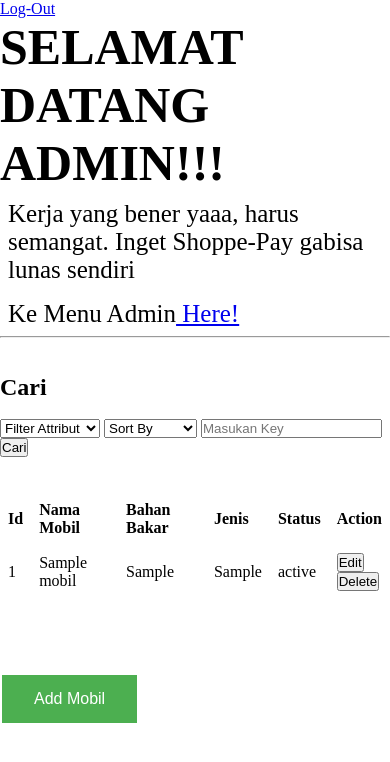
After one commit to roycesteven/PROYEK-WEB, a PHP site: page /admin-mobil.php in a window 390 px wide. The commit adds this page. Shown: the top 762 px of the page. Run offline with PHP 8.4, Linux system fonts and the light colour scheme; tables that the repository leaves empty hold one stand-in row (values such as "Sample post").

Commit message:
Kevin WIP Admin User - Admin - Mobil - Tambah Mobil
Tambah file : admin-mobil.php , tambah-mobil.php

Tambah coding di : kumpulan.php , register.css , register.php (untuk Email dan Kota)

Kurang Desain dashboard admin-user dan admin-mobil

Untuk admin-masteruser ikut di admin.php

```diff
--- /dev/null
+++ b/admin-mobil.php
@@ -0,0 +1,180 @@
+<?php
+    require_once("connection.php");
+    $stmt = $pdo-> prepare("SELECT * FROM MOBIL");
+        $stmt -> execute();
+        $users = $stmt->fetchAll(PDO::FETCH_ASSOC);
+
+
+    if(isset($_SESSION["message"])){
+        echo "<script>alert('$_SESSION[message]')</script>";
+        unset($_SESSION["message"]);
+    }
+?>
+
+<!DOCTYPE html>
+<html lang="en">
+<head>
+    <meta charset="UTF-8">
+    <meta http-equiv="X-UA-Compatible" content="IE=edge">
+    <meta name="viewport" content="width=device-width, initial-scale=1.0">
+    <link rel="stylesheet" href="admin.css">
+    <title>Document</title>
+    <style>
+        th, td {
+            text-align: left;
+            padding: 8px;
+        }
+        tr:nth-child(even) {background-color: #f2f2f2;}
+    </style>
+</head>
+<body>
+    <div class="container2">
+        <a id= "login" href="user.php?action=logout">Log-Out</a>
+            <div id="why">
+                <h1 style="font-size: 50px;">SELAMAT DATANG ADMIN!!!</h1>
+                <p style="font-size: 25px; padding: 8px;">Kerja yang bener yaaa, harus semangat. Inget Shoppe-Pay gabisa lunas sendiri</p>
+                <p style="font-size: 25px; padding: 8px;"> Ke Menu Admin<a href="admin.php"> Here! </a> </p>
+            </div>
+            <hr> <br><br>
+            <div class="tabus">
+            <form action="#" method = "POST">
+                <h2>Cari</h2> <br>
+                <select name="s_attr" id="s_attr">
+                    <option value="">Filter Attribut</option>
+                    <option value="id">Id</option>
+                    <option value="nama_mobil">Nama Mobil</option>
+                    <option value="bahan_bakar">Bahan Bakar</option>
+                    <option value="jenis">Jenis</option>
+                    <option value="status">Status</option>
+                </select>
+                <select name="s_sort" id="s_sort">
+                    <option value="">Sort By</option>
+                    <option value="ascending">Ascending</option>
+                    <option value="descending">Descending</option>
+                </select>
+                <input type="text" name="s_key" id="s_key" placeholder = "Masukan Key">
+                <button id="search" name="search">Cari</button>
+            </form>
+
+            <br><br>
+            <table id="tabel" style="border-collapse: collapse;width: 100%;" method = "POST">
+
+                <thead>
+                    <th>Id</th>
+                    <th>Nama Mobil</th>
+                    <th>Bahan Bakar</th>
+                    <th>Jenis</th>
+                    <th>Status</th>
+                    <th>Action</th>
+                </thead>
+
+                <tbody>
+                <?php
+
+                    if(isset($_POST['search'])){
+                        $pencarian="%".$_POST['s_key']."%";
+                        $attr = $_POST['s_attr'];
+                        $sort = $_POST['s_sort'];
+                        try{
+                            if($sort == "ascending"){
+                                if($attr == "nama_mobil"){
+                                    $stmt=$pdo->prepare("select * from MOBIL where nama_mobil like :nama ORDER BY nama_mobil ASC");
+                                }else if($attr == "id"){
+                                    $stmt=$pdo->prepare("select * from MOBIL where id like :nama ORDER BY id ASC");
+                                }else if($attr == "bahan_bakar"){
+                                    $stmt=$pdo->prepare("select * from MOBIL where bahan_bakar like :nama ORDER BY bahan_bakar ASC");
+                                }else if($attr == "jenis"){
+                                    $stmt=$pdo->prepare("select * from MOBIL where jenis like :nama ORDER BY jenis ASC");
+                                }else if($attr == "status"){
+                                    $stmt=$pdo->prepare("select * from MOBIL where status like :nama ORDER BY status ASC");
+                                }
+                            }else if($sort == "descending"){
+                                if($attr == "nama_mobil"){
+                                    $stmt=$pdo->prepare("select * from MOBIL where nama_mobil like :nama ORDER BY nama_mobil DESC");
+                                }else if($attr == "id"){
+                                    $stmt=$pdo->prepare("select * from MOBIL where id like :nama ORDER BY id DESC");
+                                }else if($attr == "bahan_bakar"){
+                                    $stmt=$pdo->prepare("select * from MOBIL where bahan_bakar like :nama ORDER BY bahan_bakar DESC");
+                                }else if($attr == "jenis"){
+                                    $stmt=$pdo->prepare("select * from MOBIL where jenis like :nama ORDER BY jenis DESC");
+                                }else if($attr == "status"){
+                                    $stmt=$pdo->prepare("select * from MOBIL where status like :nama ORDER BY status DESC");
+                                }
+                            }else{
+                                if($attr == "nama_mobil"){
+                                    $stmt=$pdo->prepare("select * from MOBIL where nama_mobil like :nama");
+                                }else if($attr == "id"){
+                                    $stmt=$pdo->prepare("select * from MOBIL where id like :nama");
+                                }else if($attr == "bahan_bakar"){
+                                    $stmt=$pdo->prepare("select * from MOBIL where bahan_bakar like :nama");
+                                }else if($attr == "jenis"){
+                                    $stmt=$pdo->prepare("select * from MOBIL where jenis like :nama");
+                                }else if($attr == "status"){
+                                    $stmt=$pdo->prepare("select * from MOBIL where status like :nama");
+                                }
+                            }
+                            $stmt->BindParam(":nama",$pencarian);
+                            $stmt->execute();
+                            if($stmt->rowCount()<1){
+                                echo "<i> Tidak ada hasil untuk pencarian kata </i>";
+                            }else{
+
+                                while($t=$stmt->fetch()){
+                                ?>
+                                <tr>
+                                        <td><?= $t['id']?></td>
+                                        <td><?= $t['nama_mobil']?></td>
+                                        <td><?= $t['bahan_bakar']?></td>
+                                        <td><?= $t['jenis']?></td>
+                                        <td><?= $t['status']?></td>
+                                        <td>
+                                            <a href="editMobil.php?id=<?=$value['id']?>">
+                                                <button>Edit</button>
+                                            </a>
+                                            <form method="post" action="kumpulan.php">
+                                                <input type="hidden" name="action" value="deleteMobil">
+                                                <button name='id' value="<?= $value['id']?>">Delete</button>
+                                            </form>
+                                        </td>
+                                    </tr>
+                                <?php
+                                }
+                            }
+                        }catch(PDOException $e){
+                            echo $e->getMessage();
+                        }
+                    }else{
+                        if ($users !== null) {
+                            foreach ($users as $key => $value) {
+                            ?>
+                            <tr>
+                            <td><?= $value['id']?></td>
+                            <td><?= $value['nama_mobil']?></td>
+                            <td><?= $value['bahan_bakar']?></td>
+                            <td><?= $value['jenis']?></td>
+                            <td><?= $value['status']?></td>
+                            <td>
+                                <a href="editMobil.php?id=<?=$value['id']?>">
+                                    <button>Edit</button>
+                                </a>
+                                <form method="post" action="kumpulan.php">
+                                    <input type="hidden" name="action" value="deleteMobil">
+                                    <button name='id' value="<?= $value['id']?>">Delete</button>
+                                </form>
+                            </td>
+                        </tr>
+                    <?php
+                            }
+                        }
+                    }
+
+
+                ?>
+            </tbody>
+            </table> <br><br><br><br>
+                <a href="tambah-mobil.php"><input type="button" class="button" value="Add Mobil" style = "background-color: #4CAF50;border: none;color: white;padding: 15px 32px;text-align: center;text-decoration: none;display: inline-block;font-size: 16px;margin: 4px 2px;cursor: pointer;"> </a>
+                <br><br>
+            </div>
+    </div>
+</body>
+</html>
```
Also changed, not shown: admin.php (+42 -12 lines), kumpulan.php (+28 -4 lines), register.css (+4 -3 lines), register.php (+10 -1 lines), tambah-mobil.php (added, +76 -0 lines), tambah-mobil2.css (added, +131 -0 lines), Asset/addcar.jpg (added).
